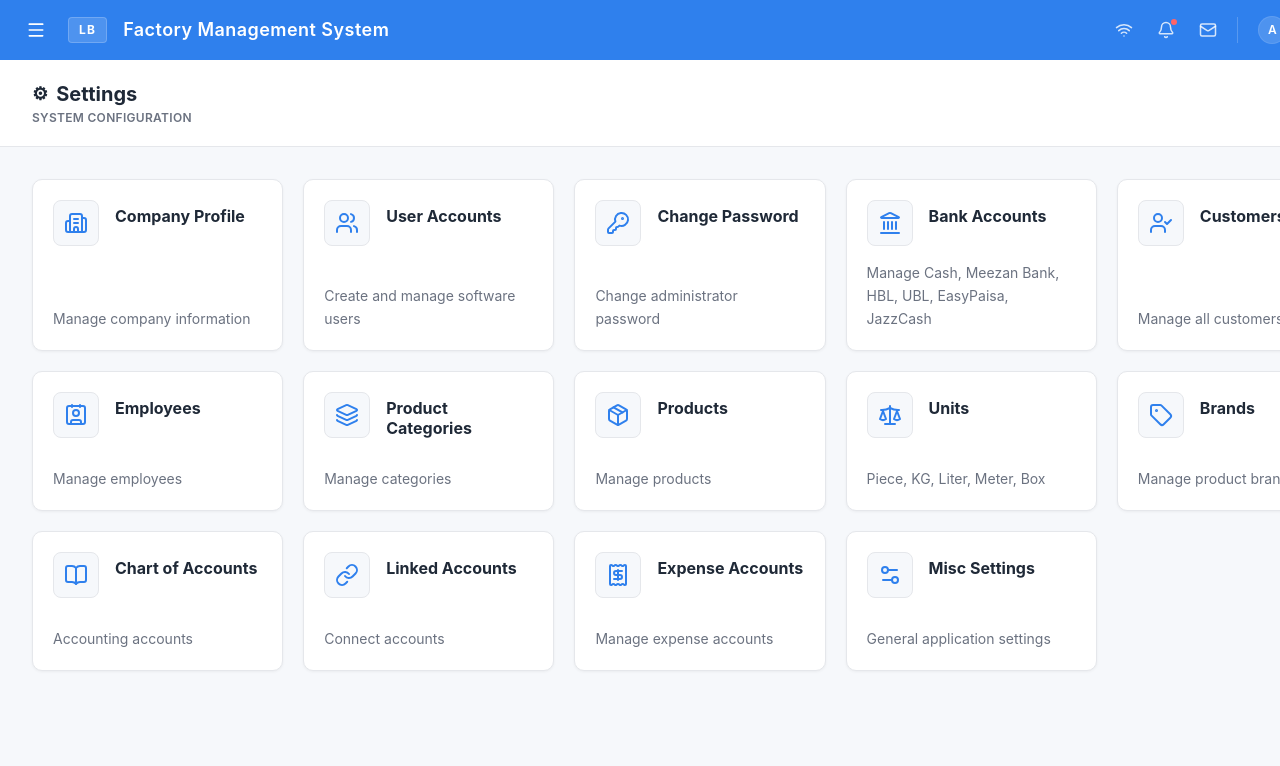
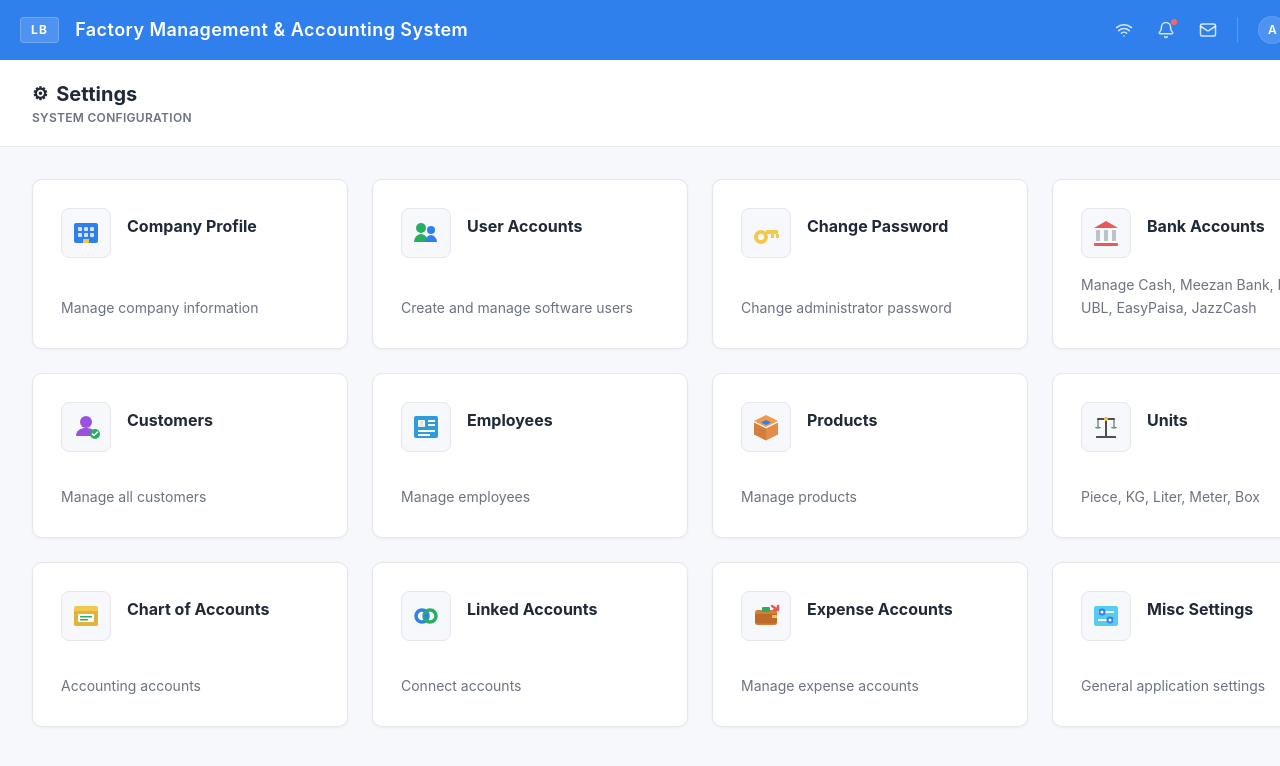
Before and after one commit to ahmad-dev2989/factory-management, a React (Vite) app: page /#/settings in a window 1280 px wide. Shown: the top 766 px of the page. Built offline with nearby package versions, Linux system fonts and the light colour scheme.

Commit message:
fixed the few ui

```diff
--- a/src/pages/Settings.tsx
+++ b/src/pages/Settings.tsx
@@ -1,25 +1,132 @@
 import { useNavigate } from 'react-router-dom';
-import {
-  Menu,
-  Wifi,
-  Bell,
-  Mail,
-  LogOut,
-  Building2,
-  Users,
-  KeyRound,
-  Landmark,
-  UserCheck,
-  Contact,
-  Layers,
-  Package,
-  Scale,
-  Tag,
-  BookOpen,
-  Link,
-  Receipt,
-  Settings2
-} from 'lucide-react';
+import { Wifi, Bell, Mail, LogOut } from 'lucide-react';
+
+// Custom Colored SVG Icons (Desktop Accounting Software Style)
+const CompanyProfileIcon = () => (
+  <svg className="w-8 h-8" viewBox="0 0 32 32" fill="none" xmlns="http://www.w3.org/2000/svg">
+    <rect x="4" y="6" width="24" height="20" rx="2" fill="#2F80ED" />
+    <rect x="8" y="10" width="4" height="4" rx="1" fill="#FFFFFF" fillOpacity="0.8" />
+    <rect x="14" y="10" width="4" height="4" rx="1" fill="#FFFFFF" fillOpacity="0.8" />
+    <rect x="20" y="10" width="4" height="4" rx="1" fill="#FFFFFF" fillOpacity="0.8" />
+    <rect x="8" y="16" width="4" height="4" rx="1" fill="#FFFFFF" fillOpacity="0.8" />
+    <rect x="14" y="16" width="4" height="4" rx="1" fill="#FFFFFF" fillOpacity="0.8" />
+    <rect x="20" y="16" width="4" height="4" rx="1" fill="#FFFFFF" fillOpacity="0.8" />
+    <rect x="13" y="22" width="6" height="4" fill="#F2C94C" />
+  </svg>
+);
+
+const UserAccountsIcon = () => (
+  <svg className="w-8 h-8" viewBox="0 0 32 32" fill="none" xmlns="http://www.w3.org/2000/svg">
+    <circle cx="11" cy="11" r="5" fill="#27AE60" />
+    <path d="M4 25C4 20.5817 7.58172 17 11 17C14.4183 17 18 20.5817 18 25H4Z" fill="#27AE60" />
+    <circle cx="21" cy="13" r="4" fill="#2F80ED" />
+    <path d="M15 25C15 21.5 18 18 21 18C24 18 27 21.5 27 25H15Z" fill="#2F80ED" />
+  </svg>
+);
+
+const ChangePasswordIcon = () => (
+  <svg className="w-8 h-8" viewBox="0 0 32 32" fill="none" xmlns="http://www.w3.org/2000/svg">
+    <circle cx="11" cy="20" r="7" fill="#F2C94C" />
+    <circle cx="11" cy="20" r="3" fill="#FFFFFF" />
+    <rect x="16" y="13" width="12" height="4" rx="1" fill="#F2C94C" />
+    <rect x="21" y="17" width="3" height="4" rx="0.5" fill="#F2C94C" />
+    <rect x="26" y="17" width="3" height="4" rx="0.5" fill="#F2C94C" />
+  </svg>
+);
+
+const BankAccountsIcon = () => (
+  <svg className="w-8 h-8" viewBox="0 0 32 32" fill="none" xmlns="http://www.w3.org/2000/svg">
+    <path d="M16 4L4 11H28L16 4Z" fill="#EB5757" />
+    <rect x="6" y="13" width="4" height="11" fill="#BDC3C7" />
+    <rect x="14" y="13" width="4" height="11" fill="#BDC3C7" />
+    <rect x="22" y="13" width="4" height="11" fill="#BDC3C7" />
+    <rect x="4" y="26" width="24" height="3" rx="1" fill="#EB5757" />
+  </svg>
+);
+
+const CustomersIcon = () => (
+  <svg className="w-8 h-8" viewBox="0 0 32 32" fill="none" xmlns="http://www.w3.org/2000/svg">
+    <circle cx="16" cy="11" r="6" fill="#9B51E0" />
+    <path d="M6 25C6 19.5 10.5 17 16 17C21.5 17 26 19.5 26 25H6Z" fill="#9B51E0" />
+    <circle cx="25" cy="23" r="5" fill="#27AE60" />
+    <path d="M22.5 23L24 24.5L27.5 21" stroke="white" strokeWidth="1.5" strokeLinecap="round" strokeLinejoin="round" />
+  </svg>
+);
+
+const EmployeesIcon = () => (
+  <svg className="w-8 h-8" viewBox="0 0 32 32" fill="none" xmlns="http://www.w3.org/2000/svg">
+    <rect x="4" y="5" width="24" height="22" rx="2" fill="#2D9CDB" />
+    <rect x="8" y="9" width="7" height="7" rx="1" fill="#FFFFFF" />
+    <circle cx="11.5" cy="11.5" r="2" fill="#E0E0E0" />
+    <path d="M8.5 15.5C8.5 14 10 13.5 11.5 13.5C13 13.5 14.5 14 14.5 15.5H8.5Z" fill="#E0E0E0" />
+    <rect x="18" y="9" width="7" height="2" rx="0.5" fill="#FFFFFF" />
+    <rect x="18" y="13" width="7" height="2" rx="0.5" fill="#FFFFFF" />
+    <rect x="8" y="19" width="17" height="2" rx="0.5" fill="#FFFFFF" />
+    <rect x="8" y="23" width="12" height="2" rx="0.5" fill="#FFFFFF" />
+  </svg>
+);
+
+const ProductsIcon = () => (
+  <svg className="w-8 h-8" viewBox="0 0 32 32" fill="none" xmlns="http://www.w3.org/2000/svg">
+    <path d="M16 4L4 10L16 16L28 10L16 4Z" fill="#F2994A" />
+    <path d="M4 11.5V23.5L16 29.5V17.5L4 11.5Z" fill="#D37E3A" />
+    <path d="M28 11.5V23.5L16 29.5V17.5L28 11.5Z" fill="#E28E49" />
+    <path d="M11 11.5L16 14L21 11.5L16 9L11 11.5Z" fill="#2F80ED" />
+  </svg>
+);
+
+const UnitsIcon = () => (
+  <svg className="w-8 h-8" viewBox="0 0 32 32" fill="none" xmlns="http://www.w3.org/2000/svg">
+    <rect x="15" y="6" width="2" height="20" fill="#4F4F4F" />
+    <rect x="6" y="25" width="20" height="2" rx="0.5" fill="#4F4F4F" />
+    <path d="M8 8H24" stroke="#4F4F4F" strokeWidth="2" strokeLinecap="round" />
+    <path d="M8 8V16" stroke="#4F4F4F" strokeWidth="1" />
+    <path d="M5 16C5 18 11 18 11 16H5Z" fill="#27AE60" />
+    <path d="M24 8V16" stroke="#4F4F4F" strokeWidth="1" />
+    <path d="M21 16C21 18 27 18 27 16H21Z" fill="#27AE60" />
+    <circle cx="16" cy="8" r="2" fill="#F2C94C" />
+  </svg>
+);
+
+const ChartOfAccountsIcon = () => (
+  <svg className="w-8 h-8" viewBox="0 0 32 32" fill="none" xmlns="http://www.w3.org/2000/svg">
+    <rect x="4" y="6" width="24" height="20" rx="2" fill="#F2C94C" />
+    <path d="M4 11H28V24C28 25.1046 27.1046 26 26 26H6C4.89543 26 4 25.1046 4 24V11Z" fill="#E2B33C" />
+    <rect x="8" y="14" width="16" height="8" rx="1" fill="#FFFFFF" />
+    <rect x="10" y="16" width="12" height="1.5" rx="0.5" fill="#27AE60" />
+    <rect x="10" y="19" width="8" height="1.5" rx="0.5" fill="#27AE60" />
+  </svg>
+);
+
+const LinkedAccountsIcon = () => (
+  <svg className="w-8 h-8" viewBox="0 0 32 32" fill="none" xmlns="http://www.w3.org/2000/svg">
+    <circle cx="12" cy="16" r="6" stroke="#2F80ED" strokeWidth="3.5" fill="none" />
+    <circle cx="20" cy="16" r="6" stroke="#27AE60" strokeWidth="3.5" fill="none" />
+    <rect x="14" y="14.5" width="4" height="3" fill="#2F80ED" />
+  </svg>
+);
+
+const ExpenseAccountsIcon = () => (
+  <svg className="w-8 h-8" viewBox="0 0 32 32" fill="none" xmlns="http://www.w3.org/2000/svg">
+    <rect x="5" y="10" width="22" height="15" rx="2.5" fill="#D37E3A" />
+    <path d="M5 14H27V21C27 22.3807 25.8807 23.5 24.5 23.5H7.5C6.11929 23.5 5 22.3807 5 21V14Z" fill="#BD6A2A" />
+    <rect x="12" y="7" width="8" height="5" rx="1" fill="#27AE60" />
+    <rect x="22" y="15" width="5" height="3" rx="0.5" fill="#F2C94C" />
+    <path d="M22 6L28 10M28 10H24M28 10V6" stroke="#EB5757" strokeWidth="2.5" strokeLinecap="round" strokeLinejoin="round" />
+  </svg>
+);
+
+const MiscSettingsIcon = () => (
+  <svg className="w-8 h-8" viewBox="0 0 32 32" fill="none" xmlns="http://www.w3.org/2000/svg">
+    <rect x="4" y="6" width="24" height="20" rx="2" fill="#56CCF2" />
+    <rect x="8" y="11" width="16" height="2" rx="0.5" fill="#FFFFFF" />
+    <rect x="8" y="19" width="16" height="2" rx="0.5" fill="#FFFFFF" />
+    <circle cx="12" cy="12" r="3.5" fill="#2F80ED" />
+    <circle cx="12" cy="12" r="1.5" fill="#FFFFFF" />
+    <circle cx="20" cy="20" r="3.5" fill="#2F80ED" />
+    <circle cx="20" cy="20" r="1.5" fill="#FFFFFF" />
+  </svg>
+);
 
 export default function Settings() {
   const navigate = useNavigate();
@@ -32,72 +139,62 @@ export default function Settings() {
     {
       title: 'Company Profile',
       description: 'Manage company information',
-      icon: Building2,
+      icon: CompanyProfileIcon,
     },
     {
       title: 'User Accounts',
       description: 'Create and manage software users',
-      icon: Users,
+      icon: UserAccountsIcon,
     },
     {
       title: 'Change Password',
       description: 'Change administrator password',
-      icon: KeyRound,
+      icon: ChangePasswordIcon,
     },
     {
       title: 'Bank Accounts',
       description: 'Manage Cash, Meezan Bank, HBL, UBL, EasyPaisa, JazzCash',
-      icon: Landmark,
+      icon: BankAccountsIcon,
     },
     {
       title: 'Customers',
       description: 'Manage all customers',
-      icon: UserCheck,
+      icon: CustomersIcon,
     },
     {
       title: 'Employees',
       description: 'Manage employees',
-      icon: Contact,
-    },
-    {
-      title: 'Product Categories',
-      description: 'Manage categories',
-      icon: Layers,
+      icon: EmployeesIcon,
     },
     {
       title: 'Products',
       description: 'Manage products',
-      icon: Package,
+      icon: ProductsIcon,
     },
     {
       title: 'Units',
       description: 'Piece, KG, Liter, Meter, Box',
-      icon: Scale,
-    },
-    {
-      title: 'Brands',
-      description: 'Manage product brands',
-      icon: Tag,
+      icon: UnitsIcon,
     },
     {
       title: 'Chart of Accounts',
       description: 'Accounting accounts',
-      icon: BookOpen,
+      icon: ChartOfAccountsIcon,
     },
     {
       title: 'Linked Accounts',
       description: 'Connect accounts',
-      icon: Link,
+      icon: LinkedAccountsIcon,
     },
     {
       title: 'Expense Accounts',
       description: 'Manage expense accounts',
-      icon: Receipt,
+      icon: ExpenseAccountsIcon,
     },
     {
       title: 'Misc Settings',
       description: 'General application settings',
-      icon: Settings2,
+      icon: MiscSettingsIcon,
     },
   ];
 
@@ -107,17 +204,13 @@ export default function Settings() {
       <header className="h-[60px] bg-[#2F80ED] text-white flex items-center justify-between px-5 shrink-0 shadow-sm">
         {/* Left Side */}
         <div className="flex items-center gap-4">
-          <button className="hover:bg-white/10 p-1.5 rounded transition-colors cursor-pointer focus:outline-none">
-            <Menu className="w-5 h-5" />
-          </button>
-
           {/* LB Logo Placeholder */}
           <div className="bg-white/15 px-2.5 py-1 rounded text-xs font-bold tracking-widest border border-white/20 select-none">
             LB
           </div>
 
           <span className="font-semibold text-lg tracking-wide">
-            Factory Management System
+            Factory Management & Accounting System
           </span>
         </div>
 
@@ -170,21 +263,21 @@ export default function Settings() {
       {/* Main Grid Content */}
       <main className="flex-grow p-8 overflow-y-auto">
         <div className="max-w-[1600px] w-full mx-auto">
-          <div className="grid grid-cols-4 xl:grid-cols-5 gap-5">
+          <div className="grid grid-cols-4 xl:grid-cols-4 gap-6">
             {cards.map((card, index) => {
               const IconComponent = card.icon;
               return (
                 <div
                   key={index}
-                  className="bg-white border border-[#E5E7EB] rounded-[10px] p-5 shadow-[0_1px_3px_0_rgba(0,0,0,0.05)] hover:shadow-[0_4px_12px_0_rgba(0,0,0,0.05)] hover:bg-[#EEF5FF] hover:border-[#2F80ED]/30 transition-all duration-200 cursor-pointer flex flex-col justify-between min-h-[140px]"
+                  className="bg-white border border-[#E5E7EB] rounded-[10px] p-7 shadow-[0_1px_3px_0_rgba(0,0,0,0.05)] hover:shadow-[0_4px_12px_0_rgba(0,0,0,0.08)] hover:bg-[#EEF5FF] hover:border-[#2F80ED]/30 transition-all duration-200 cursor-pointer flex flex-col justify-between min-h-[165px]"
                 >
                   <div>
                     {/* Top Row: Icon + Title */}
                     <div className="flex items-start gap-4">
-                      <div className="p-2.5 bg-[#F6F8FB] text-[#2F80ED] rounded-[8px] shrink-0 border border-[#E5E7EB]">
-                        <IconComponent className="w-6 h-6" />
+                      <div className="p-2 bg-[#F6F8FB] rounded-[8px] shrink-0 border border-[#E5E7EB] flex items-center justify-center">
+                        <IconComponent />
                       </div>
-                      <h3 className="text-base font-bold text-[#1F2937] leading-tight pt-1.5">
+                      <h3 className="text-base font-bold text-[#1F2937] leading-tight pt-2">
                         {card.title}
                       </h3>
                     </div>
```
Also changed, not shown: src/pages/Login.tsx (+15 -3 lines).
